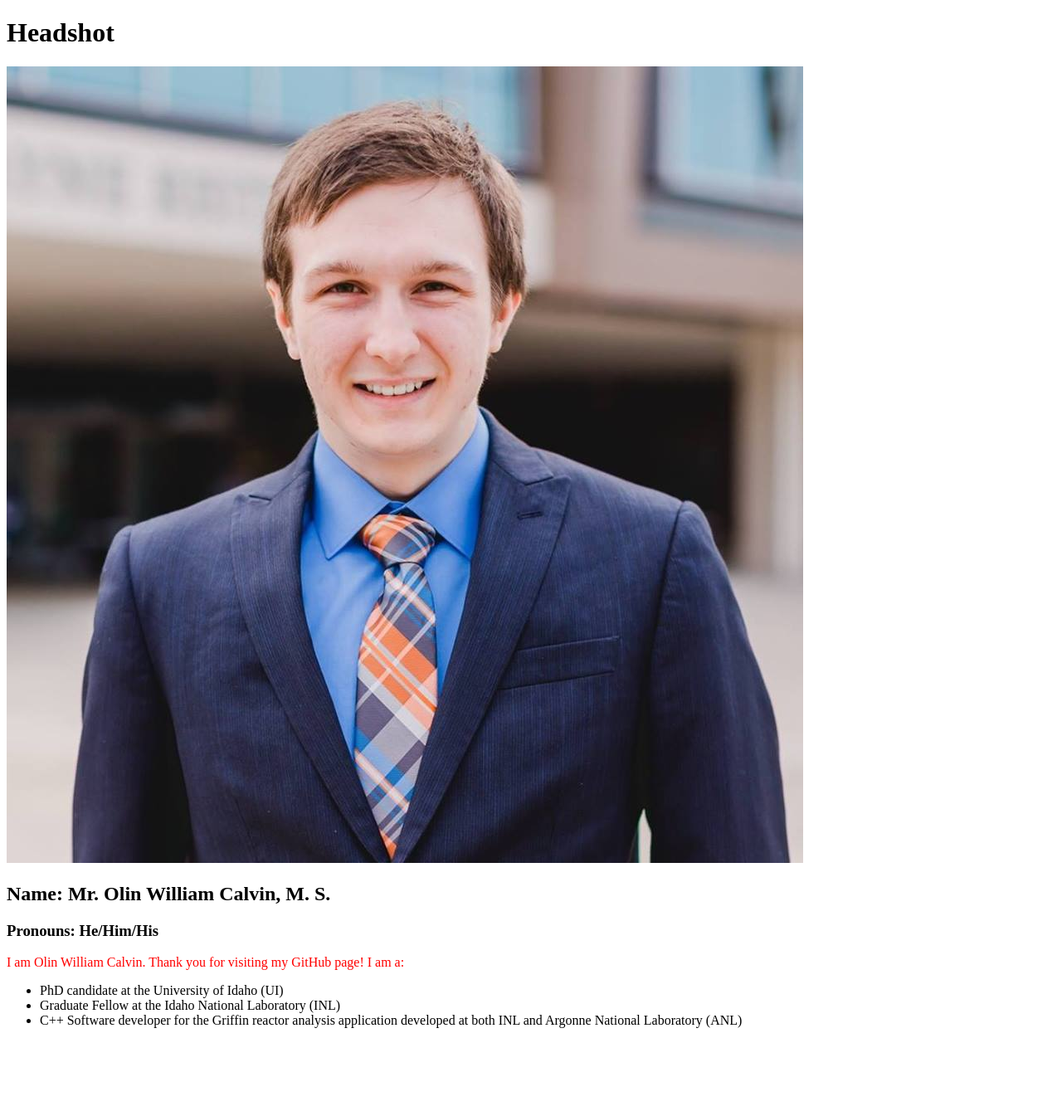
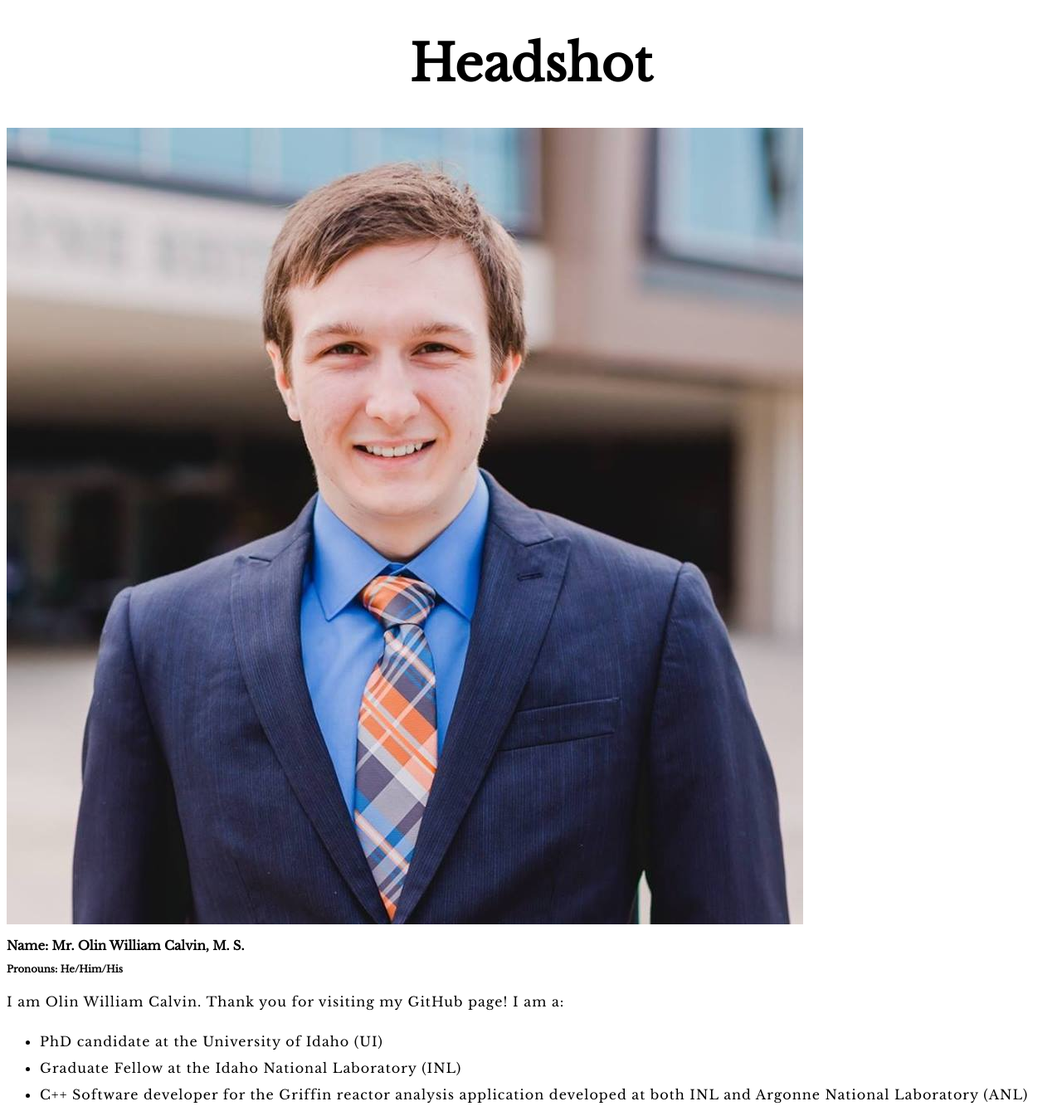
Before and after one commit to olinwc/olinwc.github.io, a PHP site: page / in a window 1280 px wide. Shown: the whole page at 83% size. Before the commit the page ends 1239 px from the top, so only its background shows below. Run offline with PHP 8.4, Linux system fonts and the light colour scheme.

Commit message:
Change Font to Libre Baskerville

```diff
--- a/index.html
+++ b/index.html
@@ -4,6 +4,7 @@
     <meta charset="utf-8" />
     <meta name="viewport" content="width=device-width" />
     <link href="styles/style.css" rel="stylesheet" />
+    <link href="https://fonts.googleapis.com/css2?family=Libre+Baskerville" rel="stylesheet">
     <title>Olin William Calvin</title>
   </head>
   <body>
--- a/styles/style.css
+++ b/styles/style.css
@@ -1,3 +1,16 @@
-p {
-  color: red;
+html {
+  font-size: 10px; /* px means "pixels": the base font size is now 10 pixels high */
+  font-family: 'Libre Baskerville', serif; /* this should be the rest of the output you got from Google Fonts */
 }
+
+h1 {
+  font-size: 60px;
+  text-align: center;
+}
+
+p,
+li {
+  font-size: 16px;
+  line-height: 2;
+  letter-spacing: 1px;
+}
```
